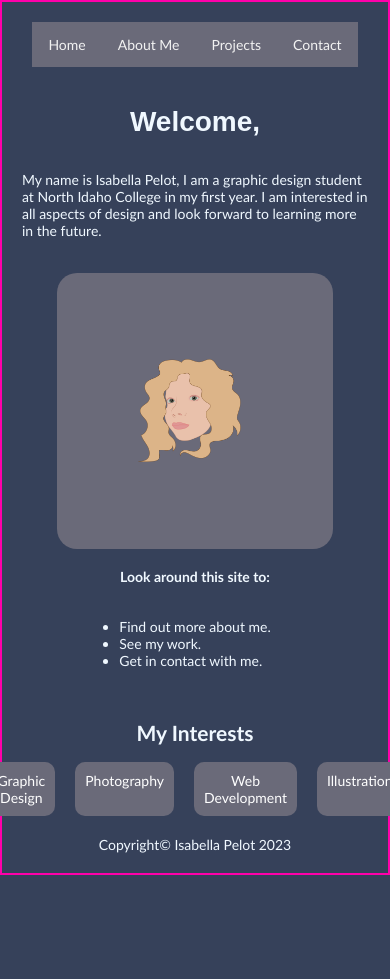
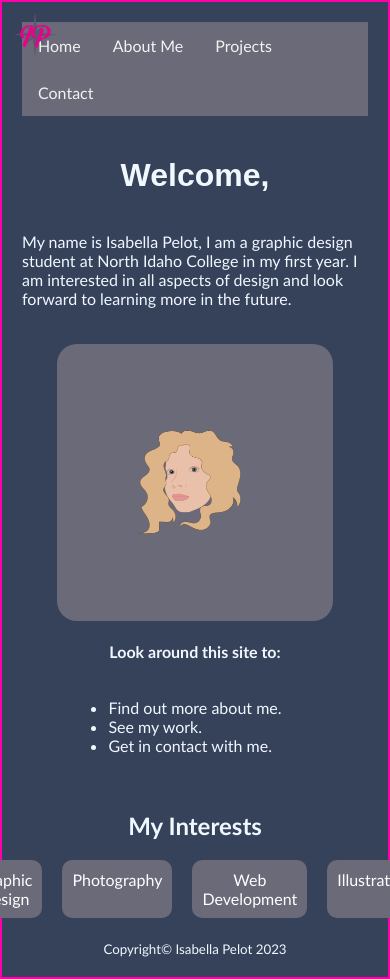
Before and after one commit to blacklodgebrain/portfolio, a plain HTML site: page index.html in a window 390 px wide. Shown: the top 979 px of the page. Before the commit the page ends 875 px from the top, so only its background shows below. Drawn offline with Linux system fonts and the light colour scheme.

Commit message:
add logo, got rid of unnecessary images and file

```diff
--- a/Portfolio.css
+++ /dev/null
@@ -1,10 +0,0 @@
-Portfolio
-
-h1 {
-    text-align: center;
-    font-family: ;
-}
-
-body {
-    background-color: #36415a;
-  }
--- a/index.html
+++ b/index.html
@@ -2,6 +2,7 @@
 <html lang="en">
 
 <head>
+    <link rel="icon" href="me_logo_IP.png" type="image/png">
     <meta charset="UTF-8">
     <meta http-equiv="X-UA-Compatible" content="IE=edge">
     <meta name="viewport" content="width=device-width, initial-scale=1.0">
@@ -9,23 +10,6 @@
     <title>Portfolio</title>
     <style>
         @media only screen and (max-width: 600px) {
-            body {
-                font-size: 14px;
-            }
-
-            .box {
-                margin: 20px;
-            }
-
-            .navbar a {
-                font-size: 14px;
-            }
-
-            .rounded-box {
-                width: 100%;
-                padding: 20px;
-                margin: 0;
-            }
         }
 
         body {
@@ -49,7 +33,7 @@
         .navbar {
             background-color: rgb(106, 106, 121);
             overflow: hidden;
-            margin-bottom: 20px; /* Add margin to separate from content */
+            margin-bottom: 20px;
         }
 
         .navbar a {
@@ -130,11 +114,22 @@
             text-align: center;
             margin-top: 20px;
         }
+
+        .logo {
+            max-width: 50px;
+            max-height: 50px;
+            margin: 10px;
+            position: absolute;
+            top: 0;
+            left: 0;
+        }
     </style>
 </head>
 
 <body>
     <div class="box">
+        <img src="me_logo_IP.png" alt="Logo" class="logo">
+
         <div class="navbar">
             <a href="index.html#Home">Home</a>
             <a href="portfolio_about_me.html#AboutMe">About Me</a>
@@ -168,7 +163,7 @@
             </ul>
         </div>
 
-        <footer>Copyright© Isabella Pelot 2023</footer>
+        <footer><small>Copyright© Isabella Pelot 2023</small></footer>
     </div>
 </body>
 
--- a/portfolio_about_me.html
+++ b/portfolio_about_me.html
@@ -2,6 +2,7 @@
 <html lang="en">
 
 <head>
+    <link rel="icon" href="me_logo_IP.png" type="image/png">
     <meta charset="UTF-8">
     <meta http-equiv="X-UA-Compatible" content="IE=edge">
     <meta name="viewport" content="width=device-width, initial-scale=1.0">
@@ -44,10 +45,11 @@
             margin: 0;
             padding: 20px;
             border: 2px solid #ff00aa;
+            position: relative; /* Added position relative for logo positioning */
         }
 
         .navbar {
-            background-color:rgb(106, 106, 121);
+            background-color: rgb(106, 106, 121);
             overflow: hidden;
             margin-bottom: 20px; /* Add margin to separate from content */
         }
@@ -130,11 +132,24 @@
             text-align: center;
             margin-top: 20px;
         }
+
+        /* Add this style for the logo */
+        .logo {
+            max-width: 50px;
+            max-height: 50px;
+            margin: 10px;
+            position: absolute;
+            top: 0;
+            left: 0;
+        }
     </style>
 </head>
 
 <body>
     <div class="box">
+        <!-- Display the logo -->
+        <img src="me_logo_IP.png" alt="Logo" class="logo">
+
         <div class="navbar">
             <a href="index.html#Home">Home</a>
             <a href="portfolio_about_me.html#AboutMe">About Me</a>
```
Also changed, not shown: portfolio_contact.html (+15 -7 lines), portfolio_projects.html (+20 -5 lines), facebook-svgrepo-com.svg (deleted), instagram-svgrepo-com.svg (deleted), 1 other file.
